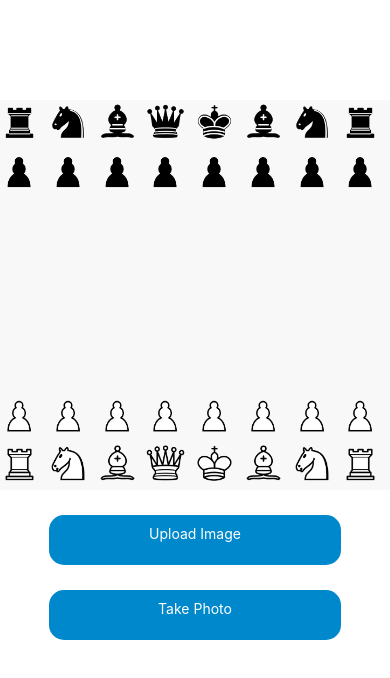
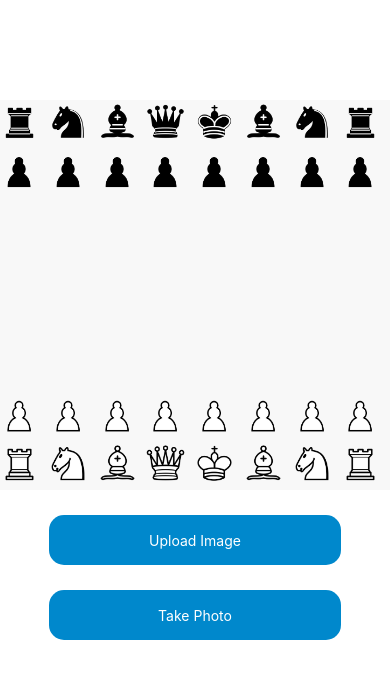
Before and after one commit to teamchess/ChessVision, a React Native app: screen / in a window 390 px wide. Shown: the top 678 px of the page. Built offline with nearby package versions, Linux system fonts and the light colour scheme.

Commit message:
center text and accept onPress prop

```diff
--- a/components/Button.js
+++ b/components/Button.js
@@ -8,7 +8,7 @@ export default class Button extends React.Component {
 	}
 	render() {
 		return (
-			<TouchableOpacity style={styles.button}>
+			<TouchableOpacity style={styles.button} onPress={this.props.onPress}>
 				<Text style={styles.buttonText}>{this.props.title}</Text>
 			</TouchableOpacity>
 		);
@@ -22,7 +22,7 @@ const styles = StyleSheet.create({
 		borderRadius: 15,
 		padding: 10,
 		marginTop: 25,
-		alignContent: "flex-end",
+		justifyContent: "center"
 	},
 	buttonText: {
 		color: "white",
```
